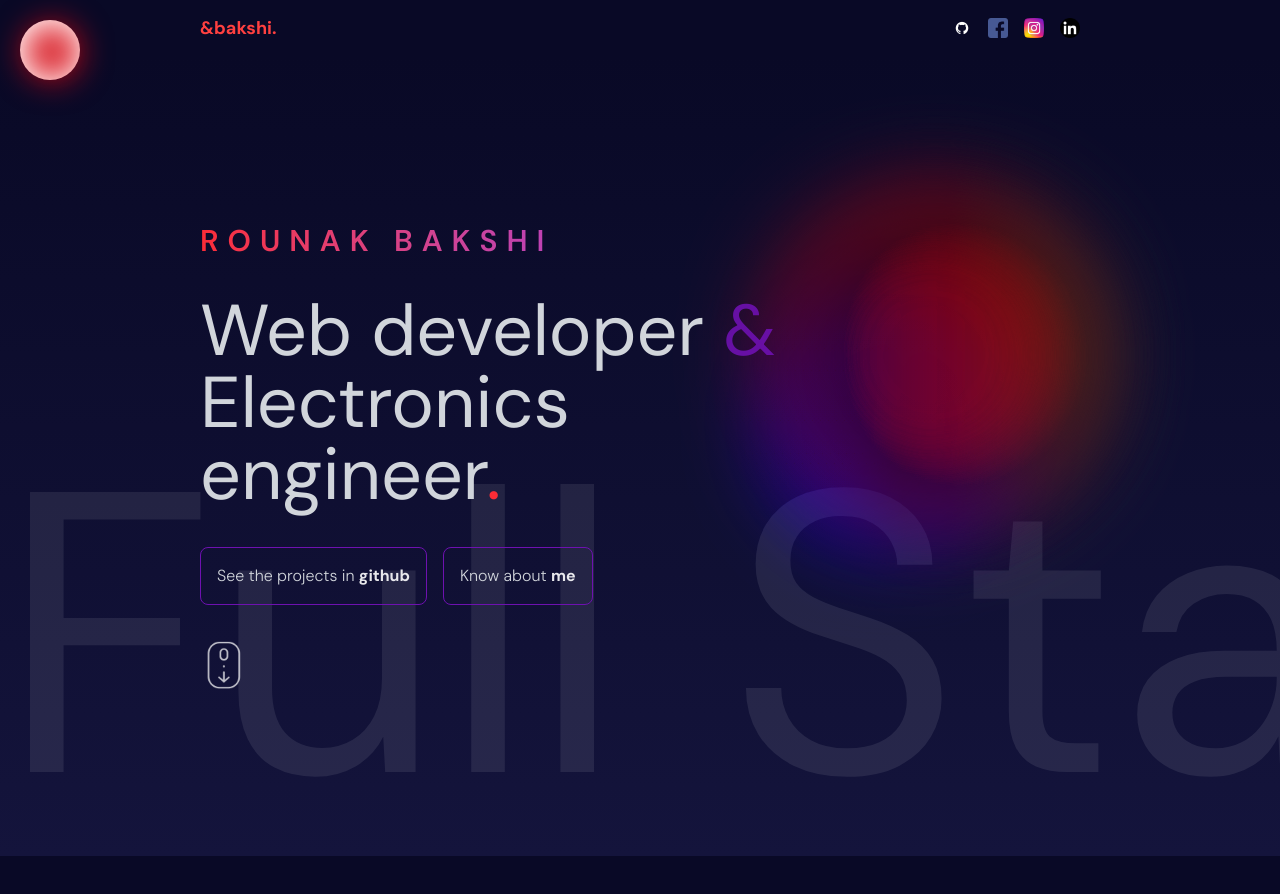
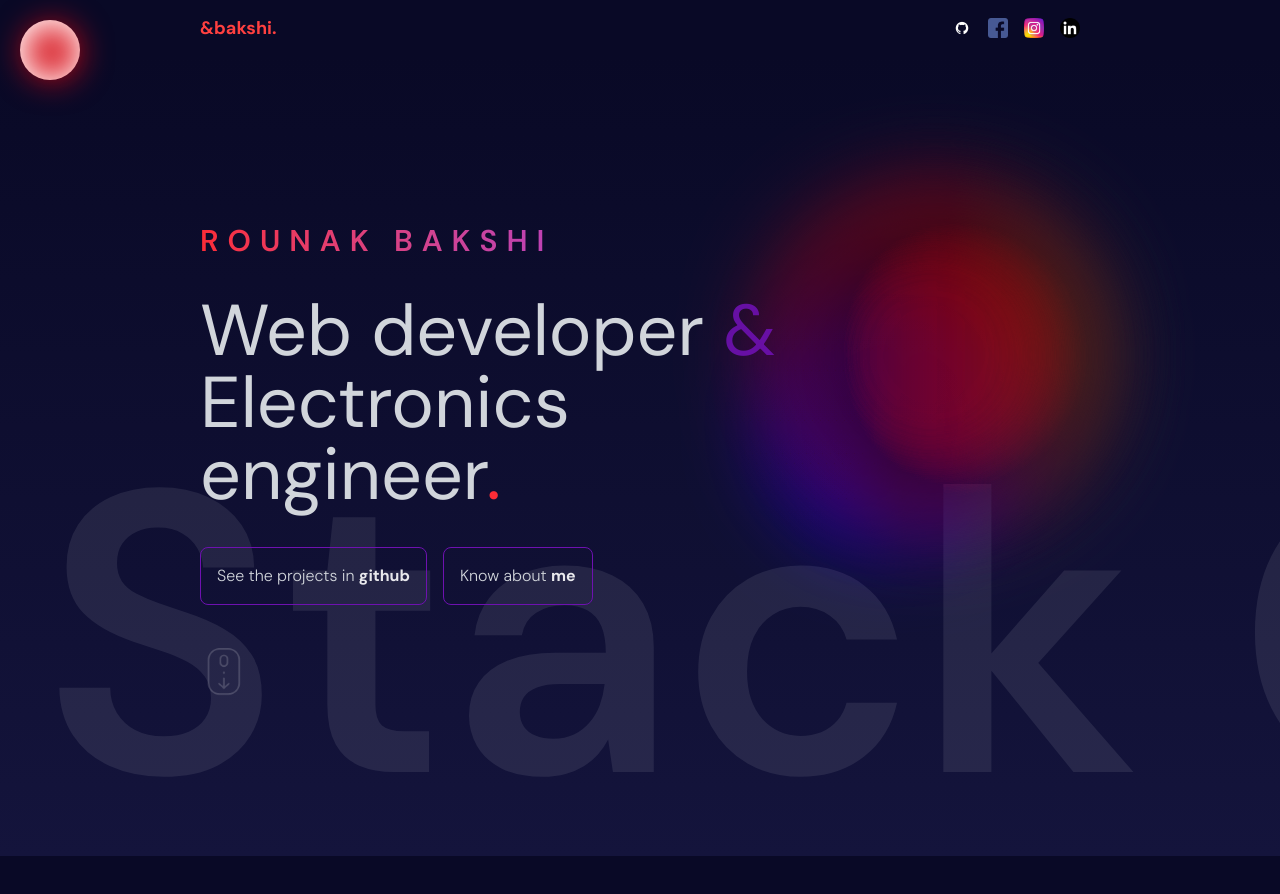
Before and after one commit to rou-nak-cloud/Portfolio.dev.co, a React (Vite) app: page / in a window 1280 px wide. Shown: the top 894 px of the page. Built offline with nearby package versions, Linux system fonts and the light colour scheme.

Commit message:
hero animation

```diff
--- a/src/components/Hero.jsx
+++ b/src/components/Hero.jsx
@@ -1,36 +1,81 @@
 import React from 'react'
 import assets from '../assets/assets'
+import { motion } from 'motion/react'
+
+const textVariants = {
+    initial:{
+        x:-500,
+        opacity:0,
+    },
+    animate:{
+        x:0,
+        opacity:1,
+        transition:{
+            duration:1,
+            stagerChildren:0.2,
+        },
+    },
+    scrollPng:{
+        opacity:0,
+        y:9,
+        transition:{
+            duration:4,
+            repeat:Infinity,
+        },
+    },
+}
+const bigTextVariants = {
+    initial:{
+        x:0,
+    },
+    animate:{
+        x:"-250%",
+        transition:{
+            repeat:Infinity,
+            repeatType:"mirror",
+            duration:20,
+        },
+    },
+}
 
 const Hero = () => {
   return (
     <>
      <div className='hero overflow-hidden relative min-h-[calc(100vh-40px)] sm:min-h-[calc   (100vh-60px)] md:min-h-[calc(100vh-70px)] w-full'>
         <div className='wrapper w-[1000px] h-screen flex items-center justify-center'>
-            <div className='textContainer h-screen w-[600px] flex flex-col justify-center gap-9 z-[9]'>
-                <h2 className='text-3xl tracking-[9px] font-semibold bg-gradient-to-r from-red-500 to-purple-600 bg-clip-text text-transparent'>ROUNAK BAKSHI</h2>
-                <h1 className='text-7xl'>Web developer <span className='text-purple-800/90 cursor-grab'>&</span> Electronics engineer<span className='text-red-500'>.</span></h1>
-                <div className="buttons flex gap-4 z-[10]">
+            <motion.div
+            variants={textVariants}
+            initial='initial'
+            animate='animate'
+            className='textContainer h-screen w-[600px] flex flex-col justify-center gap-9 z-[9]'>
+                <motion.h2 variants={textVariants} className='text-3xl tracking-[9px] font-semibold bg-gradient-to-r from-red-500 to-purple-600 bg-clip-text text-transparent'>ROUNAK BAKSHI</motion.h2>
+                <motion.h1 variants={textVariants} className='text-7xl'>Web developer <span className='text-purple-800/90 cursor-grab'>&</span> Electronics engineer<span variants={textVariants} className='text-red-500'>.</span></motion.h1>
+                <motion.div variants={textVariants} className="buttons flex gap-4 z-[10]">
                       <a
                             href="https://github.com/rou-nak-cloud"
                             target="_blank"
                             rel="noopener noreferrer"
                         >
-                    <button className="p-4 border border-purple-800 rounded-lg font-light cursor-pointer transition-all duration-500 ease-in-out hover:bg-gradient-to-r hover:from-red-600 hover:to-purple-700
+                    <motion.button variants={textVariants} className="p-4 border border-purple-800 rounded-lg font-light cursor-pointer transition-all duration-500 ease-in-out hover:bg-gradient-to-r hover:from-red-600 hover:to-purple-700
                        hover:text-white hover:scale-105">
-                        See the projects in <span className='font-bold text-white/90'>github</span>
-                    </button>
+                        See the projects in <motion.span className='font-bold text-white/90'>github</motion.span>
+                    </motion.button>
                     </a>
-                    <button className="p-4 border border-purple-800 rounded-lg font-light cursor-pointer transition-all duration-300 ease-in-out  hover:bg-gradient-to-r hover:from-purple-700 hover:to-red-600
+                    <motion.button variants={textVariants} className="p-4 border border-purple-800 rounded-lg font-light cursor-pointer transition-all duration-300 ease-in-out  hover:bg-gradient-to-r hover:from-purple-700 hover:to-red-600
                        hover:text-white hover:scale-105">
                         Know about <span className='font-bold text-white/90'>me</span>
-                    </button>
-                </div>
-                <img src={assets.scroll} alt="scroll" className='w-12 cursor-all-scroll z-[10] opacity-75' />
-            </div>
+                    </motion.button>
+                </motion.div>
+                <motion.img src={assets.scroll} alt="scroll"
+                variants={textVariants} animate="scrollPng"
+                className='w-12 cursor-all-scroll z-[10] opacity-60'/>
+            </motion.div>
         </div>
-        <div className='slidingText absolute text-[50vh] bottom-[-80px] whitespace-nowrap opacity-10 select-none'>
+        <motion.div
+        variants={bigTextVariants} initial="initial" animate="animate"
+        className='slidingText absolute w-1/2 font-semibold text-[50vh] bottom-[-80px] whitespace-nowrap opacity-10 select-none'>
             Full Stack Coder <span className=''>&</span> Calisthenic Athlete
-        </div>
+        </motion.div>
             {/* animation gpt */}
            <div className="image absolute h-full w-1/2 top-0 right-0 flex items-center justify-center overflow-hidden">
                 <div className="relative w-[400px] h-[400px]">
```
